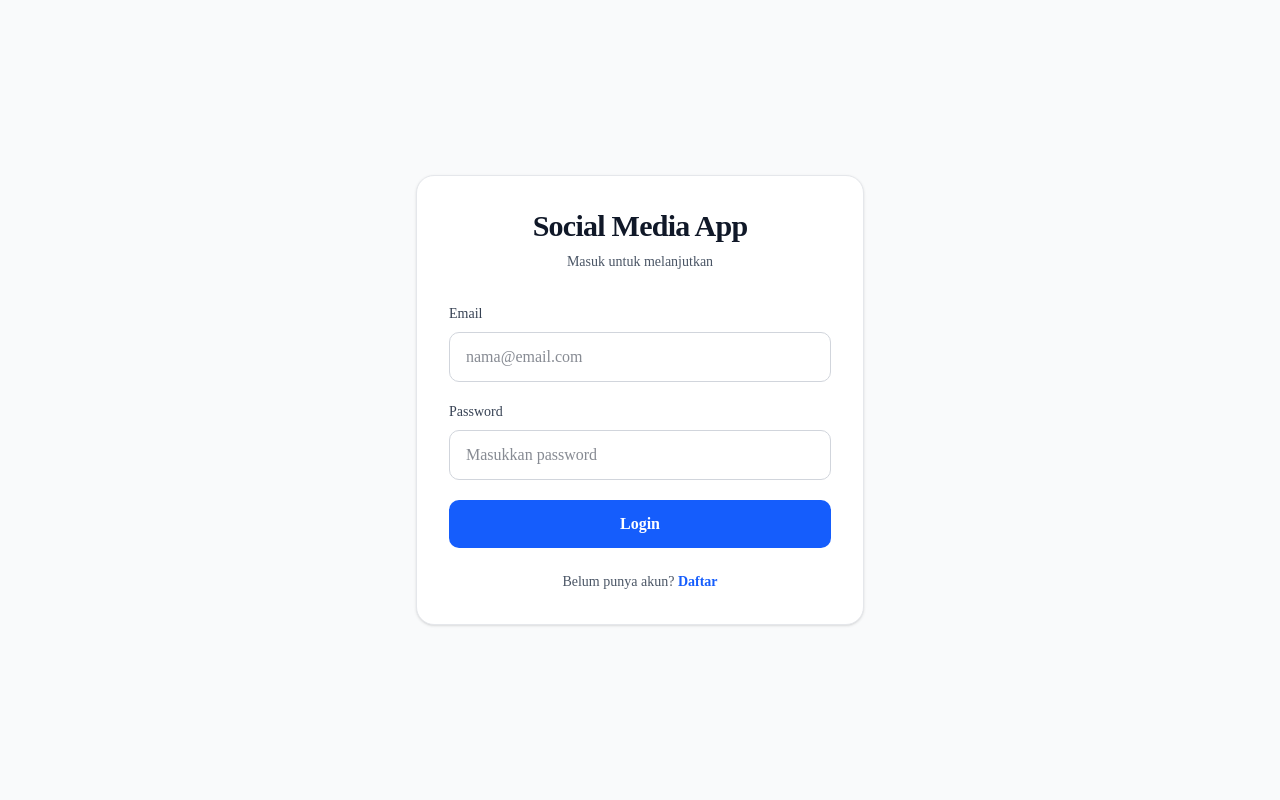
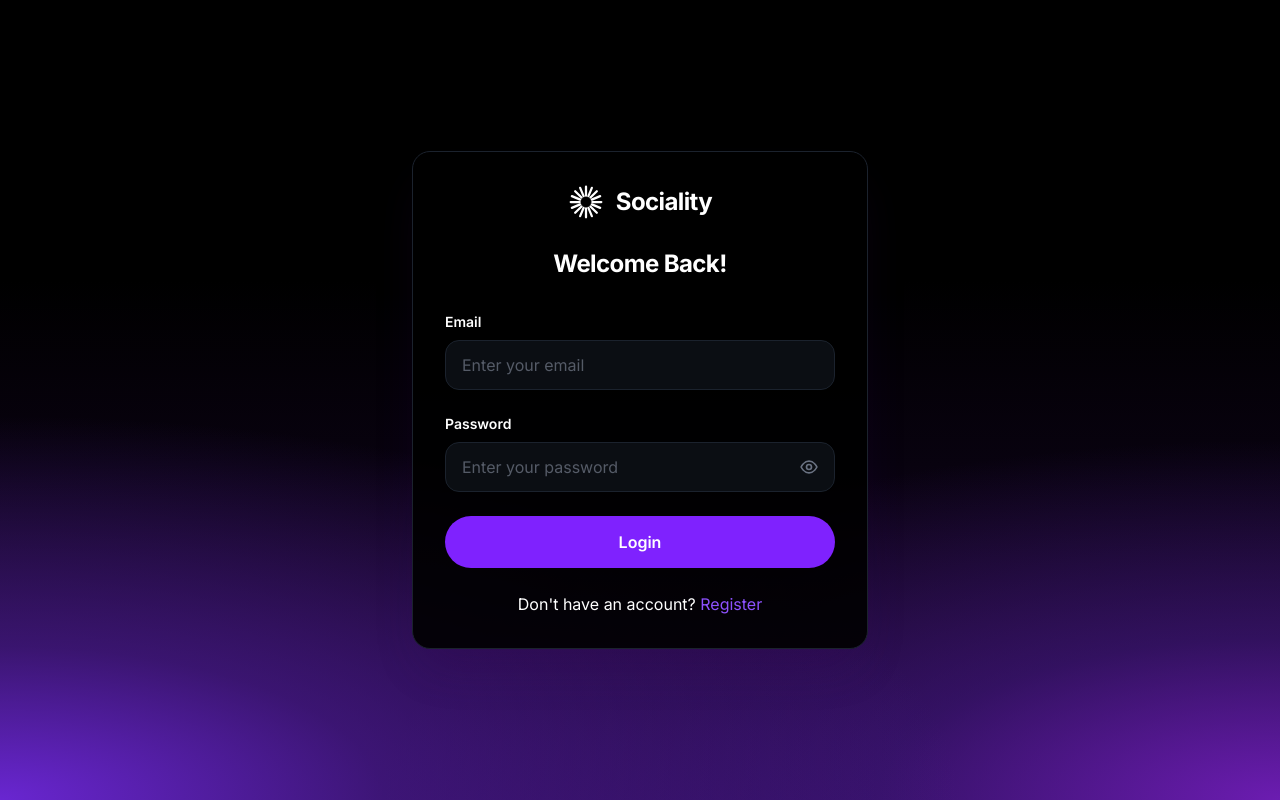
Before and after one commit to smilefathurs/social-media-app, a Next.js app: page /login in a window 1280 px wide. Built offline with nearby package versions, Linux system fonts and the light colour scheme; no server answers.

Commit message:
style: use Inter font for login design

```diff
--- a/src/app/globals.css
+++ b/src/app/globals.css
@@ -1,13 +1,13 @@
-@import "tailwindcss";
-@import "tw-animate-css";
-@import "shadcn/tailwind.css";
+@import 'tailwindcss';
+@import 'tw-animate-css';
+@import 'shadcn/tailwind.css';
 
 @custom-variant dark (&:is(.dark *));
 
 @theme inline {
   --color-background: var(--background);
   --color-foreground: var(--foreground);
-  --font-sans: var(--font-sans);
+  --font-sans: var(--font-inter);
   --font-mono: var(--font-geist-mono);
   --font-heading: var(--font-sans);
   --color-sidebar-ring: var(--sidebar-ring);
@@ -128,3 +128,17 @@
     @apply font-sans;
   }
 }
+
+body {
+  font-family: var(--font-inter), sans-serif;
+}
+
+/* Keep login inputs dark when Chrome autofills credentials */
+input:-webkit-autofill,
+input:-webkit-autofill:hover,
+input:-webkit-autofill:focus {
+  -webkit-text-fill-color: #ffffff;
+  -webkit-box-shadow: 0 0 0 1000px #0b0e13 inset;
+  transition: background-color 9999s ease-in-out 0s;
+  caret-color: #ffffff;
+}
--- a/src/app/layout.tsx
+++ b/src/app/layout.tsx
@@ -1,12 +1,12 @@
 import type { Metadata } from 'next';
-import { Geist, Geist_Mono } from 'next/font/google';
+import { Inter, Geist_Mono } from 'next/font/google';
 import './globals.css';
 import ReduxProvider from '@/lib/redux/provider';
 import QueryProvider from '@/lib/query-provider';
 import { Suspense } from 'react';
 
-const geistSans = Geist({
-  variable: '--font-geist-sans',
+const inter = Inter({
+  variable: '--font-inter',
   subsets: ['latin'],
 });
 
@@ -24,7 +24,7 @@ export default function RootLayout({ children }: LayoutProps<'/'>) {
   return (
     <html
       lang='en'
-      className={`${geistSans.variable} ${geistMono.variable} h-full antialiased`}
+      className={`${inter.variable} ${geistMono.variable} h-full antialiased`}
     >
       <body className='min-h-full flex flex-col'>
         <Suspense fallback={null}>
--- a/src/app/login/page.tsx
+++ b/src/app/login/page.tsx
@@ -1,15 +1,69 @@
-"use client";
+'use client';
 
-import Link from "next/link";
-import { useRouter } from "next/navigation";
-import { useForm } from "react-hook-form";
-import { zodResolver } from "@hookform/resolvers/zod";
-import { loginSchema, type LoginFormValues } from "@/features/auth/auth.schema";
-import { useLoginMutation } from "@/features/auth/auth.hooks";
+import { useState } from 'react';
+import Link from 'next/link';
+import { useRouter } from 'next/navigation';
+import { useForm } from 'react-hook-form';
+import { zodResolver } from '@hookform/resolvers/zod';
+import { loginSchema, type LoginFormValues } from '@/features/auth/auth.schema';
+import { useLoginMutation } from '@/features/auth/auth.hooks';
+
+function SocialityLogo() {
+  return (
+    <div className='flex items-center justify-center gap-3'>
+      <svg
+        viewBox='0 0 40 40'
+        className='h-9 w-9 shrink-0 text-white'
+        fill='none'
+        aria-hidden='true'
+      >
+        {Array.from({ length: 16 }, (_, i) => (
+          <line
+            key={i}
+            x1='20'
+            y1='3'
+            x2='20'
+            y2='13'
+            stroke='currentColor'
+            strokeWidth='2.5'
+            strokeLinecap='round'
+            transform={`rotate(${i * 22.5} 20 20)`}
+          />
+        ))}
+      </svg>
+
+      <span className='text-2xl font-bold tracking-tight text-white'>
+        Sociality
+      </span>
+    </div>
+  );
+}
+
+function EyeIcon({ visible }: { visible: boolean }) {
+  return (
+    <svg
+      viewBox='0 0 24 24'
+      fill='none'
+      stroke='currentColor'
+      strokeWidth='2'
+      className='h-5 w-5'
+      aria-hidden='true'
+    >
+      <path
+        strokeLinecap='round'
+        strokeLinejoin='round'
+        d='M2.5 12s3.5-7 9.5-7 9.5 7 9.5 7-3.5 7-9.5 7-9.5-7-9.5-7Z'
+      />
+      <circle cx='12' cy='12' r='3' />
+      {visible && <path strokeLinecap='round' d='M4 4 20 20' />}
+    </svg>
+  );
+}
 
 export default function LoginPage() {
   const router = useRouter();
   const loginMutation = useLoginMutation();
+  const [showPassword, setShowPassword] = useState(false);
 
   const {
     register,
@@ -18,8 +72,8 @@ export default function LoginPage() {
   } = useForm<LoginFormValues>({
     resolver: zodResolver(loginSchema),
     defaultValues: {
-      email: "",
-      password: "",
+      email: '',
+      password: '',
     },
   });
 
@@ -27,73 +81,142 @@ export default function LoginPage() {
     loginMutation.mutate(values, {
       onSuccess: (response) => {
         if (response.success) {
-          router.push("/");
+          router.push('/');
         }
       },
     });
   };
 
+  const inputClass = (hasError: boolean) =>
+    `w-full rounded-xl border bg-[#0b0e13] px-4 py-3 text-base
+    text-white placeholder:text-[#555b67] outline-none transition
+    focus:border-violet-500 focus:ring-2 focus:ring-violet-500/20
+    ${
+      hasError
+        ? 'border-pink-600 focus:border-pink-500 focus:ring-pink-500/20'
+        : 'border-[#1b222d] hover:border-[#343b49]'
+    }`;
+
   return (
-    <main className="flex min-h-screen items-center justify-center bg-gray-50 px-4 py-10 dark:bg-gray-950">
-      <section className="w-full max-w-md rounded-2xl border border-gray-200 bg-white p-8 shadow-sm dark:border-gray-800 dark:bg-gray-900">
-        <div className="mb-8 text-center">
-          <h1 className="text-3xl font-bold tracking-tight text-gray-900 dark:text-white">
-            Social Media App
+    <main className='relative isolate flex min-h-screen items-center justify-center overflow-hidden bg-black px-4 py-8 sm:px-6'>
+      {/* Purple gradient background */}
+      <div
+        aria-hidden='true'
+        className='pointer-events-none fixed inset-0 -z-10'
+        style={{
+          background: `
+      radial-gradient(
+        ellipse 75% 48% at 0% 100%,
+        rgba(109, 40, 217, 0.95) 0%,
+        rgba(76, 29, 149, 0.65) 40%,
+        transparent 100%
+      ),
+      radial-gradient(
+        ellipse 70% 45% at 100% 100%,
+        rgba(126, 34, 206, 0.8) 0%,
+        rgba(76, 29, 149, 0.5) 45%,
+        transparent 100%
+      ),
+      linear-gradient(
+        to bottom,
+        #000000 0%,
+        #000000 35%,
+        #08020f 58%,
+        #160525 78%,
+        #21063d 100%
+      )
+    `,
+        }}
+      />
+
+      <section className='relative w-full max-w-[456px] rounded-2xl border border-[#1b222d] bg-black/90 p-6 shadow-2xl shadow-purple-950/20 sm:p-8'>
+        {/* Header */}
+        <header className='mb-8 text-center'>
+          <SocialityLogo />
+
+          <h1 className='mt-7 text-2xl font-bold tracking-tight text-white'>
+            Welcome Back!
           </h1>
-          <p className="mt-2 text-sm text-gray-600 dark:text-gray-400">
-            Masuk untuk melanjutkan
-          </p>
-        </div>
+        </header>
 
-        <form onSubmit={handleSubmit(onSubmit)} className="space-y-5">
+        <form
+          onSubmit={handleSubmit(onSubmit)}
+          noValidate
+          className='space-y-6'
+        >
+          {/* Email */}
           <div>
             <label
-              htmlFor="email"
-              className="mb-2 block text-sm font-medium text-gray-700 dark:text-gray-300"
+              htmlFor='email'
+              className='mb-2 block text-sm font-semibold text-white'
             >
               Email
             </label>
+
             <input
-              id="email"
-              type="email"
-              autoComplete="email"
-              {...register("email")}
+              id='email'
+              type='email'
+              autoComplete='email'
+              placeholder='Enter your email'
               aria-invalid={Boolean(errors.email)}
-              className="w-full rounded-lg border border-gray-300 bg-white px-4 py-3 text-gray-900 outline-none transition focus:border-blue-500 focus:ring-2 focus:ring-blue-100 dark:border-gray-700 dark:bg-gray-950 dark:text-white"
-              placeholder="nama@email.com"
+              aria-describedby={errors.email ? 'email-error' : undefined}
+              {...register('email')}
+              className={inputClass(Boolean(errors.email))}
             />
+
             {errors.email && (
-              <p className="mt-1 text-sm text-red-600">
+              <p id='email-error' className='mt-2 text-sm text-pink-500'>
                 {errors.email.message}
               </p>
             )}
           </div>
 
+          {/* Password */}
           <div>
             <label
-              htmlFor="password"
-              className="mb-2 block text-sm font-medium text-gray-700 dark:text-gray-300"
+              htmlFor='password'
+              className='mb-2 block text-sm font-semibold text-white'
             >
               Password
             </label>
-            <input
-              id="password"
-              type="password"
-              autoComplete="current-password"
-              {...register("password")}
-              aria-invalid={Boolean(errors.password)}
-              className="w-full rounded-lg border border-gray-300 bg-white px-4 py-3 text-gray-900 outline-none transition focus:border-blue-500 focus:ring-2 focus:ring-blue-100 dark:border-gray-700 dark:bg-gray-950 dark:text-white"
-              placeholder="Masukkan password"
-            />
+
+            <div className='relative'>
+              <input
+                id='password'
+                type={showPassword ? 'text' : 'password'}
+                autoComplete='current-password'
+                placeholder='Enter your password'
+                aria-invalid={Boolean(errors.password)}
+                aria-describedby={
+                  errors.password ? 'password-error' : undefined
+                }
+                {...register('password')}
+                className={`${inputClass(Boolean(errors.password))} pr-12`}
+              />
+
+              <button
+                type='button'
+                onClick={() => setShowPassword((current) => !current)}
+                aria-label={
+                  showPassword ? 'Sembunyikan password' : 'Tampilkan password'
+                }
+                aria-pressed={showPassword}
+                className='absolute inset-y-0 right-0 flex items-center px-4 text-gray-500 transition hover:text-white focus-visible:outline-none focus-visible:ring-2 focus-visible:ring-violet-500'
+              >
+                <EyeIcon visible={showPassword} />
+              </button>
+            </div>
+
             {errors.password && (
-              <p className="mt-1 text-sm text-red-600">
+              <p id='password-error' className='mt-2 text-sm text-pink-500'>
                 {errors.password.message}
               </p>
             )}
           </div>
 
+          {/* API authentication error */}
           {loginMutation.isError && (
-            <p role="alert" className="rounded-lg bg-red-50 p-3 text-sm text-red-700 dark:bg-red-950 dark:text-red-300">
+            <p role='alert' className='text-sm text-pink-500'>
               Login gagal. Periksa email dan password, lalu coba lagi.
             </p>
           )}
@@ -101,27 +224,29 @@ export default function LoginPage() {
           {!loginMutation.isError &&
             loginMutation.isSuccess &&
             !loginMutation.data.success && (
-              <p role="alert" className="text-sm text-red-600">
+              <p role='alert' className='text-sm text-pink-500'>
                 Login gagal. Silakan periksa kembali kredensial Anda.
               </p>
             )}
 
+          {/* Submit */}
           <button
-            type="submit"
+            type='submit'
             disabled={loginMutation.isPending}
-            className="w-full rounded-lg bg-blue-600 px-4 py-3 font-semibold text-white transition hover:bg-blue-700 disabled:cursor-not-allowed disabled:opacity-60"
+            className='w-full rounded-full bg-violet-600 px-5 py-3.5 font-semibold text-white transition hover:bg-violet-500 focus-visible:outline-none focus-visible:ring-2 focus-visible:ring-violet-400 focus-visible:ring-offset-2 focus-visible:ring-offset-black disabled:cursor-not-allowed disabled:opacity-60'
           >
-            {loginMutation.isPending ? "Sedang masuk..." : "Login"}
+            {loginMutation.isPending ? 'Sedang masuk...' : 'Login'}
           </button>
         </form>
 
-        <p className="mt-6 text-center text-sm text-gray-600 dark:text-gray-400">
-          Belum punya akun?{" "}
+        {/* Register link */}
+        <p className='mt-6 text-center text-sm font-normal text-white sm:text-base'>
+          Don't have an account?{' '}
           <Link
-            href="/register"
-            className="font-semibold text-blue-600 hover:underline dark:text-blue-400"
+            href='/register'
+            className='font-normal text-violet-500 transition hover:text-violet-400'
           >
-            Daftar
+            Register
           </Link>
         </p>
       </section>
```
